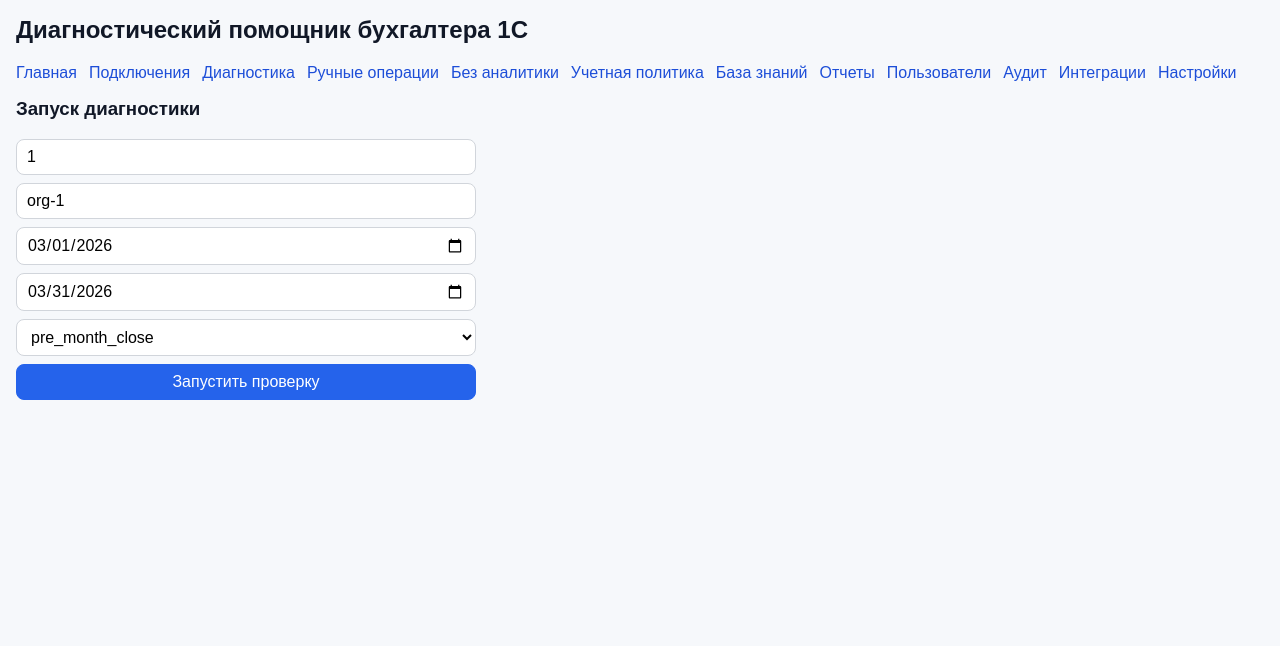
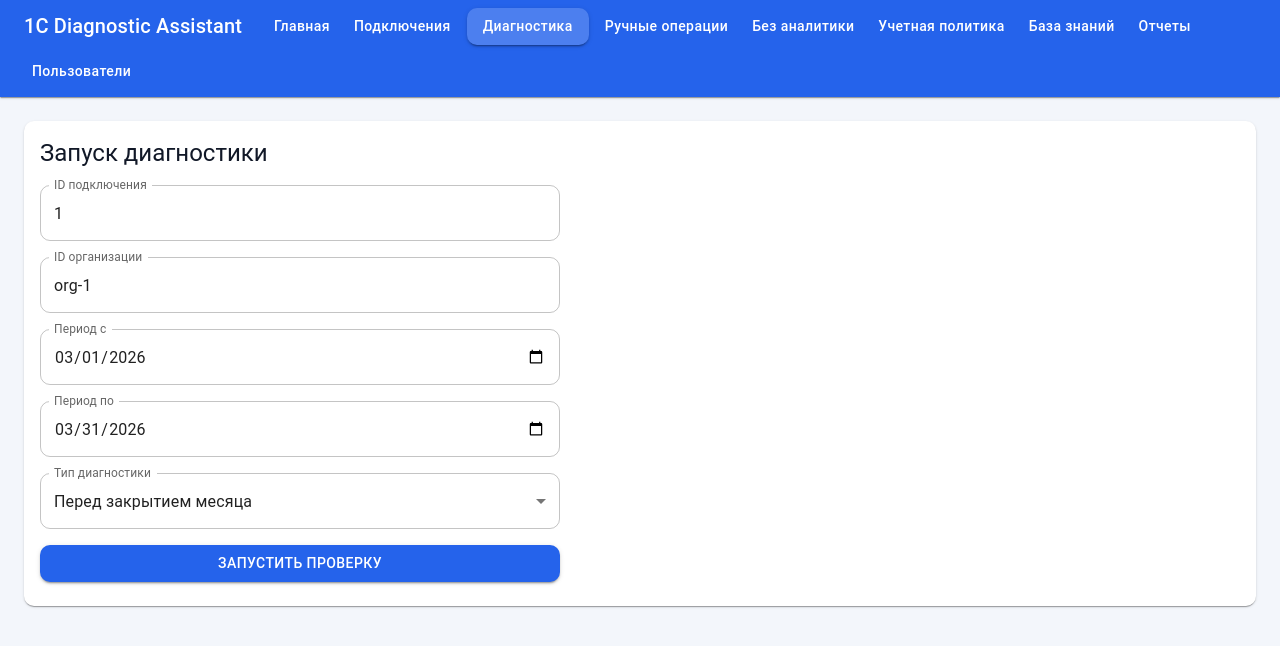
Before and after one commit to schikita/project-1c, a React (Vite) app in the folder frontend/: page /diagnostics in a window 1280 px wide. Shown: the top 646 px of the page. Built offline with nearby package versions, Linux system fonts and the light colour scheme; sample sign-in values are in the browser's storage.

Commit message:
fix(frontend): added styles.css

```diff
--- a/frontend/package.json
+++ b/frontend/package.json
@@ -8,6 +8,10 @@
     "preview": "vite preview"
   },
   "dependencies": {
+    "@emotion/react": "^11.13.3",
+    "@emotion/styled": "^11.13.0",
+    "@mui/icons-material": "^6.1.7",
+    "@mui/material": "^6.1.7",
     "react": "^18.3.1",
     "react-dom": "^18.3.1",
     "react-router-dom": "^6.28.0"
--- a/frontend/src/components/Layout.jsx
+++ b/frontend/src/components/Layout.jsx
@@ -1,26 +1,45 @@
-import { Link, Outlet } from "react-router-dom";
-
-const linkStyle = { marginRight: 12 };
+import React from "react";
+import { Link, Outlet, useLocation } from "react-router-dom";
+import { AppBar, Box, Button, Container, Toolbar, Typography } from "@mui/material";
 
 export default function Layout() {
+  const location = useLocation();
+  const links = [
+    ["/", "Главная"],
+    ["/connections", "Подключения"],
+    ["/diagnostics", "Диагностика"],
+    ["/manual-operations", "Ручные операции"],
+    ["/missing-analytics", "Без аналитики"],
+    ["/accounting-policy", "Учетная политика"],
+    ["/knowledge", "База знаний"],
+    ["/reports", "Отчеты"],
+    ["/users", "Пользователи"],
+  ];
+
   return (
-    <div style={{ fontFamily: "Arial, sans-serif", padding: 16 }}>
-      <h2>Диагностический помощник бухгалтера 1С</h2>
-      <nav style={{ marginBottom: 16 }}>
-        <Link to="/" style={linkStyle}>Главная</Link>
-        <Link to="/connections" style={linkStyle}>Подключения</Link>
-        <Link to="/diagnostics" style={linkStyle}>Диагностика</Link>
-        <Link to="/manual-operations" style={linkStyle}>Ручные операции</Link>
-        <Link to="/missing-analytics" style={linkStyle}>Без аналитики</Link>
-        <Link to="/accounting-policy" style={linkStyle}>Учетная политика</Link>
-        <Link to="/knowledge" style={linkStyle}>База знаний</Link>
-        <Link to="/reports" style={linkStyle}>Отчеты</Link>
-        <Link to="/users" style={linkStyle}>Пользователи</Link>
-        <Link to="/audit-log" style={linkStyle}>Аудит</Link>
-        <Link to="/integration-log" style={linkStyle}>Интеграции</Link>
-        <Link to="/settings" style={linkStyle}>Настройки</Link>
-      </nav>
-      <Outlet />
-    </div>
+    <Box>
+      <AppBar position="sticky" elevation={1}>
+        <Toolbar sx={{ display: "flex", gap: 1, flexWrap: "wrap", py: 1 }}>
+          <Typography variant="h6" sx={{ mr: 2 }}>
+            1C Diagnostic Assistant
+          </Typography>
+          {links.map(([to, label]) => (
+            <Button
+              key={to}
+              component={Link}
+              to={to}
+              variant={location.pathname === to ? "contained" : "text"}
+              color="inherit"
+              sx={{ textTransform: "none", bgcolor: location.pathname === to ? "rgba(255,255,255,0.18)" : "transparent" }}
+            >
+              {label}
+            </Button>
+          ))}
+        </Toolbar>
+      </AppBar>
+      <Container maxWidth="xl" sx={{ py: 3 }}>
+        <Outlet />
+      </Container>
+    </Box>
   );
 }
--- a/frontend/src/components/PageError.jsx
+++ b/frontend/src/components/PageError.jsx
@@ -1,4 +1,7 @@
+import React from "react";
+import { Alert } from "@mui/material";
+
 export default function PageError({ message }) {
   if (!message) return null;
-  return <p style={{ color: "crimson" }}>{message}</p>;
+  return <Alert severity="error" sx={{ mt: 1 }}>{message}</Alert>;
 }
--- a/frontend/src/components/PageLoader.jsx
+++ b/frontend/src/components/PageLoader.jsx
@@ -1,3 +1,11 @@
+import React from "react";
+import { CircularProgress, Stack, Typography } from "@mui/material";
+
 export default function PageLoader({ text = "Загрузка..." }) {
-  return <p>{text}</p>;
+  return (
+    <Stack direction="row" spacing={1} alignItems="center" sx={{ py: 1 }}>
+      <CircularProgress size={18} />
+      <Typography variant="body2">{text}</Typography>
+    </Stack>
+  );
 }
--- a/frontend/src/components/SectionCard.jsx
+++ b/frontend/src/components/SectionCard.jsx
@@ -1,8 +1,13 @@
+import React from "react";
+import { Card, CardContent, Typography } from "@mui/material";
+
 export default function SectionCard({ title, children }) {
   return (
-    <section style={{ marginBottom: 14 }}>
-      <h4 style={{ marginBottom: 8 }}>{title}</h4>
-      {children}
-    </section>
+    <Card variant="outlined" sx={{ mb: 2 }}>
+      <CardContent>
+        <Typography variant="h6" sx={{ mb: 1.5 }}>{title}</Typography>
+        {children}
+      </CardContent>
+    </Card>
   );
 }
--- a/frontend/src/components/StatCard.jsx
+++ b/frontend/src/components/StatCard.jsx
@@ -1,8 +1,13 @@
+import React from "react";
+import { Card, CardContent, Typography } from "@mui/material";
+
 export default function StatCard({ title, value }) {
   return (
-    <div style={{ border: "1px solid #ddd", borderRadius: 8, padding: 10, minWidth: 150 }}>
-      <b>{title}</b>
-      <div>{value}</div>
-    </div>
+    <Card variant="outlined" sx={{ minWidth: 180 }}>
+      <CardContent>
+        <Typography variant="body2" color="text.secondary">{title}</Typography>
+        <Typography variant="h5" sx={{ mt: 0.5 }}>{value}</Typography>
+      </CardContent>
+    </Card>
   );
 }
--- a/frontend/src/main.jsx
+++ b/frontend/src/main.jsx
@@ -1,6 +1,7 @@
 import React from "react";
 import { createRoot } from "react-dom/client";
 import { BrowserRouter, Navigate, Route, Routes } from "react-router-dom";
+import { CssBaseline, ThemeProvider, createTheme } from "@mui/material";
 import "./styles.css";
 import Layout from "./components/Layout";
 import { ToastProvider } from "./components/ToastProvider";
@@ -30,7 +31,19 @@ function PrivateRoute({ children }) {
 }
 
 function App() {
+  const theme = createTheme({
+    palette: {
+      mode: "light",
+      primary: { main: "#2563eb" },
+      secondary: { main: "#7c3aed" },
+      background: { default: "#f3f6fb" },
+    },
+    shape: { borderRadius: 10 },
+  });
+
   return (
+    <ThemeProvider theme={theme}>
+      <CssBaseline />
       <ToastProvider>
         <BrowserRouter>
           <Routes>
@@ -64,6 +77,7 @@ function App() {
           </Routes>
         </BrowserRouter>
       </ToastProvider>
+    </ThemeProvider>
   );
 }
 
--- a/frontend/src/pages/DashboardPage.jsx
+++ b/frontend/src/pages/DashboardPage.jsx
@@ -1,5 +1,6 @@
 import { useEffect, useState } from "react";
 import { Link } from "react-router-dom";
+import { Alert, Card, CardContent, Stack, Typography } from "@mui/material";
 import { apiFetch } from "../api/client";
 import PageLoader from "../components/PageLoader";
 import SectionCard from "../components/SectionCard";
@@ -60,7 +61,7 @@ export default function DashboardPage() {
 
   return (
     <div>
-      <h3>Главная панель</h3>
+      <Typography variant="h4" sx={{ mb: 2 }}>Главная панель</Typography>
       {loading && <PageLoader />}
       <div style={{ display: "flex", gap: 12, flexWrap: "wrap", marginBottom: 12 }}>
         <StatCard title="Всего запусков" value={totalRuns} />
@@ -69,7 +70,7 @@ export default function DashboardPage() {
         <StatCard title="С ошибкой" value={failedRuns} />
       </div>
 
-      <div style={{ marginBottom: 14 }}>
+      <Alert severity="info" sx={{ mb: 2 }}>
         <b>Быстрые действия:</b>{" "}
         <Link to="/diagnostics">Проверить перед/после закрытия</Link>
         {" | "}
@@ -78,35 +79,36 @@ export default function DashboardPage() {
         <Link to="/missing-analytics">Документы без аналитики</Link>
         {" | "}
         <Link to="/accounting-policy">Проверить учетную политику</Link>
-      </div>
+      </Alert>
 
       <SectionCard title="Последние диагностики">
-      <ul>
-        {runs.slice(0, 5).map((run) => (
-          <li key={run.id}>
-            <Link to={`/diagnostics/runs/${run.id}`}>#{run.id}</Link> - {run.diagnostic_type} - {run.status} ({run.progress_percent}%)
-          </li>
-        ))}
-      </ul>
+        <Stack spacing={1}>
+          {runs.slice(0, 5).map((run) => (
+            <Card key={run.id} variant="outlined">
+              <CardContent sx={{ py: 1.5 }}>
+                <Typography variant="body2">
+                  <Link to={`/diagnostics/runs/${run.id}`}>#{run.id}</Link> - {run.diagnostic_type} - {run.status} ({run.progress_percent}%)
+                </Typography>
+              </CardContent>
+            </Card>
+          ))}
+        </Stack>
       </SectionCard>
       <SectionCard title="Последние критичные проблемы">
-      <ul>
-        {criticalIssues.length === 0 && <li>Критичные проблемы не найдены.</li>}
-        {criticalIssues.map((issue) => (
-          <li key={issue.id}>
-            <Link to={`/issues/${issue.id}`}>{issue.title}</Link>
-            {" "}
-            <SeverityBadge severity={issue.severity} />
-            {" "}
-            ({issue.category})
-            {issue.run_id ? (
-              <>
-                {" "}— запуск <Link to={`/diagnostics/runs/${issue.run_id}`}>#{issue.run_id}</Link>
-              </>
-            ) : null}
-          </li>
-        ))}
-      </ul>
+        {criticalIssues.length === 0 && <Typography variant="body2">Критичные проблемы не найдены.</Typography>}
+        <Stack spacing={1}>
+          {criticalIssues.map((issue) => (
+            <Card key={issue.id} variant="outlined">
+              <CardContent sx={{ py: 1.5 }}>
+                <Typography variant="body2">
+                  <Link to={`/issues/${issue.id}`}>{issue.title}</Link>{" "}
+                  <SeverityBadge severity={issue.severity} /> ({issue.category})
+                  {issue.run_id ? <> — запуск <Link to={`/diagnostics/runs/${issue.run_id}`}>#{issue.run_id}</Link></> : null}
+                </Typography>
+              </CardContent>
+            </Card>
+          ))}
+        </Stack>
       </SectionCard>
     </div>
   );
--- a/frontend/src/pages/DiagnosticsPage.jsx
+++ b/frontend/src/pages/DiagnosticsPage.jsx
@@ -1,5 +1,6 @@
 import { useState } from "react";
 import { Link } from "react-router-dom";
+import { Button, Card, CardContent, MenuItem, Stack, TextField, Typography } from "@mui/material";
 import { apiFetch } from "../api/client";
 import PageError from "../components/PageError";
 import { useToast } from "../components/ToastProvider";
@@ -36,25 +37,27 @@ export default function DiagnosticsPage() {
   };
 
   return (
-    <div>
-      <h3>Запуск диагностики</h3>
-      <div style={{ display: "grid", gap: 8, maxWidth: 460 }}>
-        <input value={connectionId} onChange={(e) => setConnectionId(e.target.value)} placeholder="ID подключения" />
-        <input value={organizationId} onChange={(e) => setOrganizationId(e.target.value)} placeholder="ID организации" />
-        <input value={periodStart} onChange={(e) => setPeriodStart(e.target.value)} type="date" />
-        <input value={periodEnd} onChange={(e) => setPeriodEnd(e.target.value)} type="date" />
-        <select value={diagnosticType} onChange={(e) => setDiagnosticType(e.target.value)}>
-          <option value="pre_month_close">pre_month_close</option>
-          <option value="post_month_close">post_month_close</option>
-        </select>
-        <button onClick={runDiagnostic}>Запустить проверку</button>
-      </div>
+    <Card>
+      <CardContent>
+        <Typography variant="h5" sx={{ mb: 2 }}>Запуск диагностики</Typography>
+        <Stack spacing={2} sx={{ maxWidth: 520 }}>
+          <TextField value={connectionId} onChange={(e) => setConnectionId(e.target.value)} label="ID подключения" />
+          <TextField value={organizationId} onChange={(e) => setOrganizationId(e.target.value)} label="ID организации" />
+          <TextField value={periodStart} onChange={(e) => setPeriodStart(e.target.value)} type="date" label="Период с" InputLabelProps={{ shrink: true }} />
+          <TextField value={periodEnd} onChange={(e) => setPeriodEnd(e.target.value)} type="date" label="Период по" InputLabelProps={{ shrink: true }} />
+          <TextField select value={diagnosticType} onChange={(e) => setDiagnosticType(e.target.value)} label="Тип диагностики">
+            <MenuItem value="pre_month_close">Перед закрытием месяца</MenuItem>
+            <MenuItem value="post_month_close">После закрытия месяца</MenuItem>
+          </TextField>
+          <Button variant="contained" onClick={runDiagnostic}>Запустить проверку</Button>
+        </Stack>
       {result && (
-        <p>
+        <Typography sx={{ mt: 2 }}>
           Создан запуск <Link to={`/diagnostics/runs/${result.run_id}`}>#{result.run_id}</Link>, статус: {result.status}
-        </p>
+        </Typography>
       )}
       <PageError message={error} />
-    </div>
+      </CardContent>
+    </Card>
   );
 }
--- a/frontend/src/pages/LoginPage.jsx
+++ b/frontend/src/pages/LoginPage.jsx
@@ -1,5 +1,6 @@
 import { useState } from "react";
 import { useNavigate } from "react-router-dom";
+import { Box, Button, Card, CardContent, Stack, TextField, Typography } from "@mui/material";
 import { apiFetch } from "../api/client";
 import PageError from "../components/PageError";
 import { useToast } from "../components/ToastProvider";
@@ -30,14 +31,18 @@ export default function LoginPage() {
   };
 
   return (
-    <div style={{ maxWidth: 420, margin: "40px auto", fontFamily: "Arial, sans-serif" }}>
-      <h2>Вход</h2>
-      <form onSubmit={onSubmit}>
-        <input value={email} onChange={(e) => setEmail(e.target.value)} placeholder="Email" style={{ width: "100%", marginBottom: 8 }} />
-        <input value={password} onChange={(e) => setPassword(e.target.value)} type="password" placeholder="Пароль" style={{ width: "100%", marginBottom: 8 }} />
-        <button type="submit">Войти</button>
-      </form>
-      <PageError message={error} />
-    </div>
+    <Box sx={{ minHeight: "70vh", display: "grid", placeItems: "center" }}>
+      <Card sx={{ width: 420, maxWidth: "95vw" }}>
+        <CardContent>
+          <Typography variant="h5" sx={{ mb: 2 }}>Вход в систему</Typography>
+          <Stack component="form" onSubmit={onSubmit} spacing={2}>
+            <TextField value={email} onChange={(e) => setEmail(e.target.value)} label="Email" />
+            <TextField value={password} onChange={(e) => setPassword(e.target.value)} type="password" label="Пароль" />
+            <Button type="submit" variant="contained">Войти</Button>
+          </Stack>
+          <PageError message={error} />
+        </CardContent>
+      </Card>
+    </Box>
   );
 }
```
Lines whose indentation alone changed are shown as unchanged.
